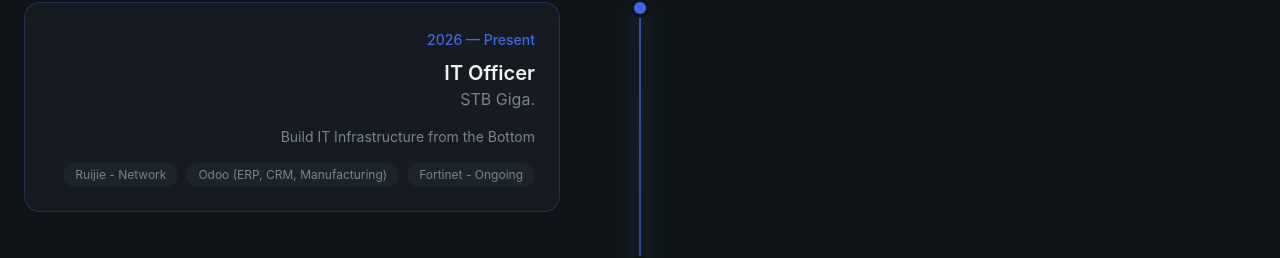
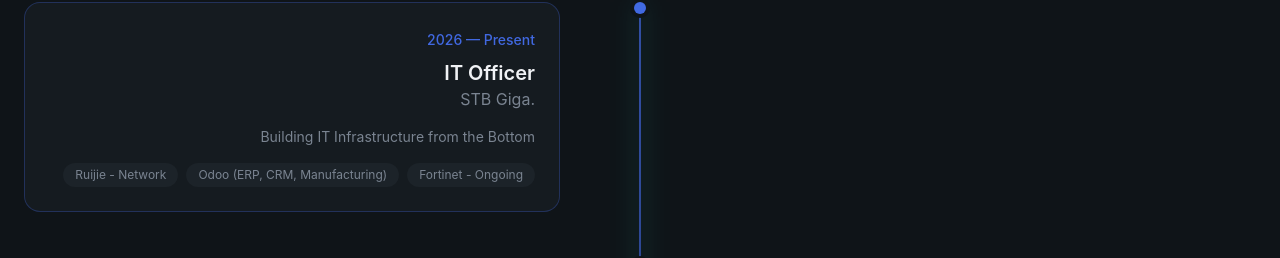
Before and after one commit to sancmarc/my-portfolio, a React (Vite) app: page / in a window 1280 px wide. Shown: the part 5196-5454 px from the top of the page. Built offline with nearby package versions, Linux system fonts and the light colour scheme.

Commit message:
STB Giga new Job revise

```diff
--- a/src/sections/Experience.jsx
+++ b/src/sections/Experience.jsx
@@ -4,7 +4,7 @@ const experiences = [
     role: 'IT Officer',
     company: 'STB Giga.',
     description:
-      'Build IT Infrastructure from the Bottom',
+      'Building IT Infrastructure from the Bottom',
     technologies: [
       'Ruijie - Network',
       'Odoo (ERP, CRM, Manufacturing)',
```
